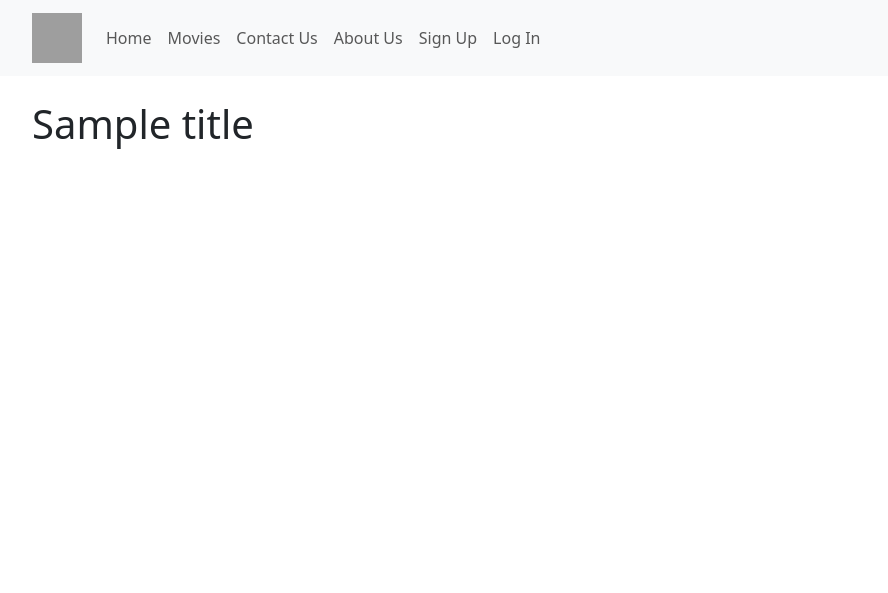
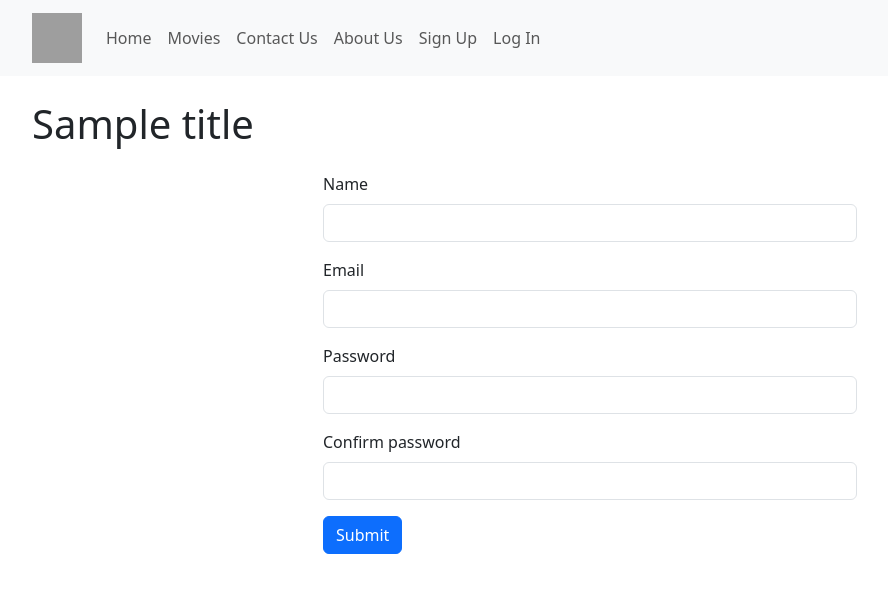
Before and after one commit to Wojciech-Przybylski/ams-group-project, a Flask app: template application/templates/login-signup.html in a window 1280 px wide. Shown: the top 593 px of the page, without its empty margins (50-938 px from the left). Run offline with Flask 3, Linux system fonts and the light colour scheme; the template is opened without the code that fills it: most values are stand-ins (such as "Sample title", 1, 10 or a date in 2020); form fields are guessed from the names that the template uses; parts of the project's set-up code (start-up, migrations or seed data) failed here and were passed over; grey boxes are pictures that could not be loaded.

Commit message:
Added form into template

```diff
--- a/application/templates/login-signup.html
+++ b/application/templates/login-signup.html
@@ -5,7 +5,52 @@
 {% if session['user_id'] %}
     <h2>Hello, {{ session['user_name'] }}!</h2>
 {% else %}
-
+<div class="container mt-4">
+    <div class="row justify-content-center">
+        <div class="col-md-6">
+            <form class="form" action="" method="POST">
+                {{ form.hidden_tag() }}
+                <div class="mb-3">
+                    {{ form.name.label(class="form-label") }}
+                    {{ form.name(class="form-control") }}
+                    {% for error in form.name.errors %}
+                        <div class="alert alert-danger">
+                            <span class="text-danger">{{ error }}</span>
+                        </div>
+                    {% endfor %}
+                </div>
+                <div class="mb-3">
+                    {{ form.email.label(class="form-label") }}
+                    {{ form.email(class="form-control") }}
+                    {% for error in form.email.errors %}
+                        <div class="alert alert-danger">
+                            <span class="text-danger">{{ error }}</span>
+                        </div>
+                    {% endfor %}
+                </div>
+                <div class="mb-3">
+                    {{ form.password.label(class="form-label") }}
+                    {{ form.password(class="form-control") }}
+                    {% for error in form.password.errors %}
+                        <div class="alert alert-danger">
+                            <span class="text-danger">{{ error }}</span>
+                        </div>
+                    {% endfor %}
+                </div>
+                <div class="mb-3">
+                    {{ form.confirm_password.label(class="form-label") }}
+                    {{ form.confirm_password(class="form-control") }}
+                    {% for error in form.confirm_password.errors %}
+                        <div class="alert alert-danger">
+                            <span class="text-danger">{{ error }}</span>
+                        </div>
+                    {% endfor %}
+                </div>
+                <button type="submit" class="btn btn-primary">Submit</button>
+            </form>
+        </div>
+    </div>
+</div>
 {% endif %}
 
 {% endblock %}
```
